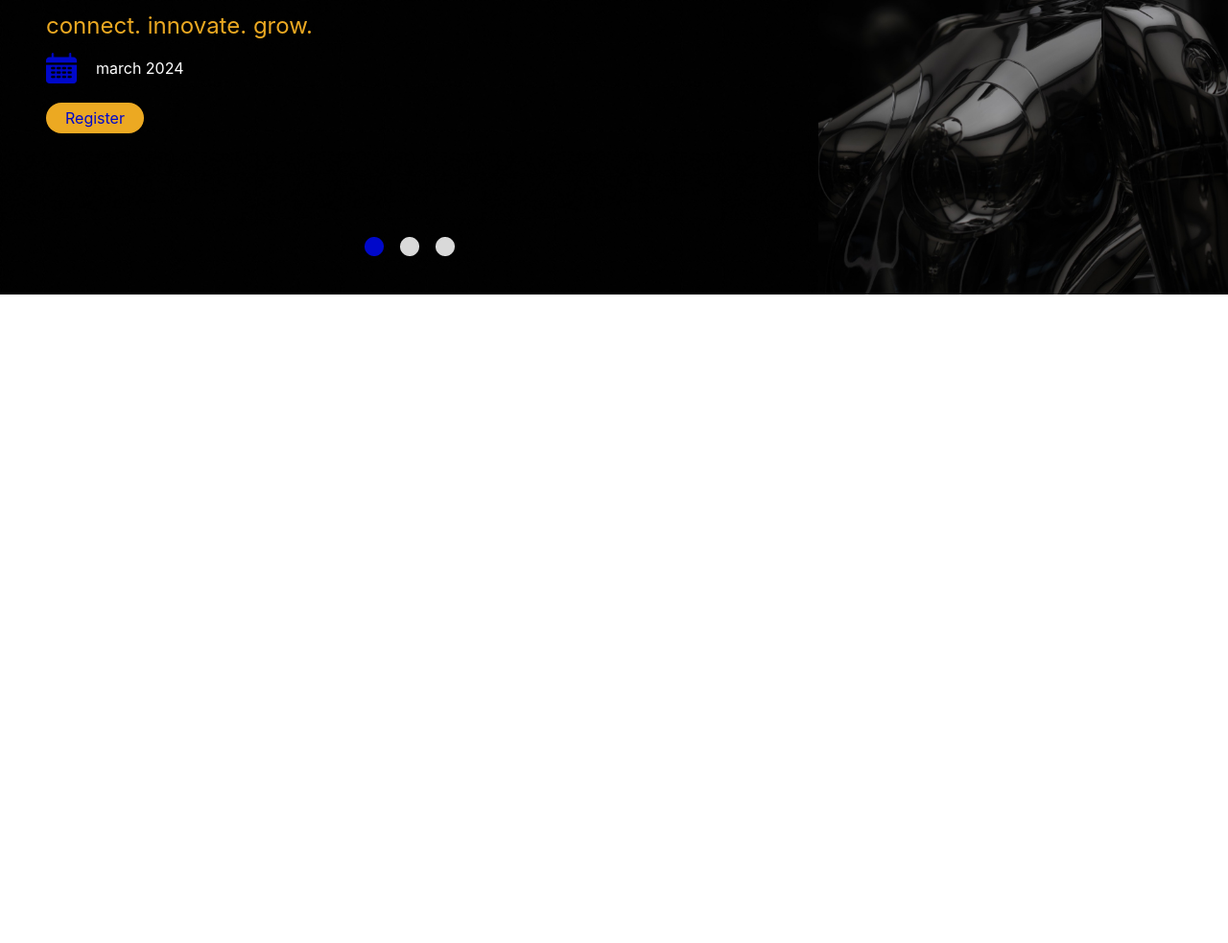
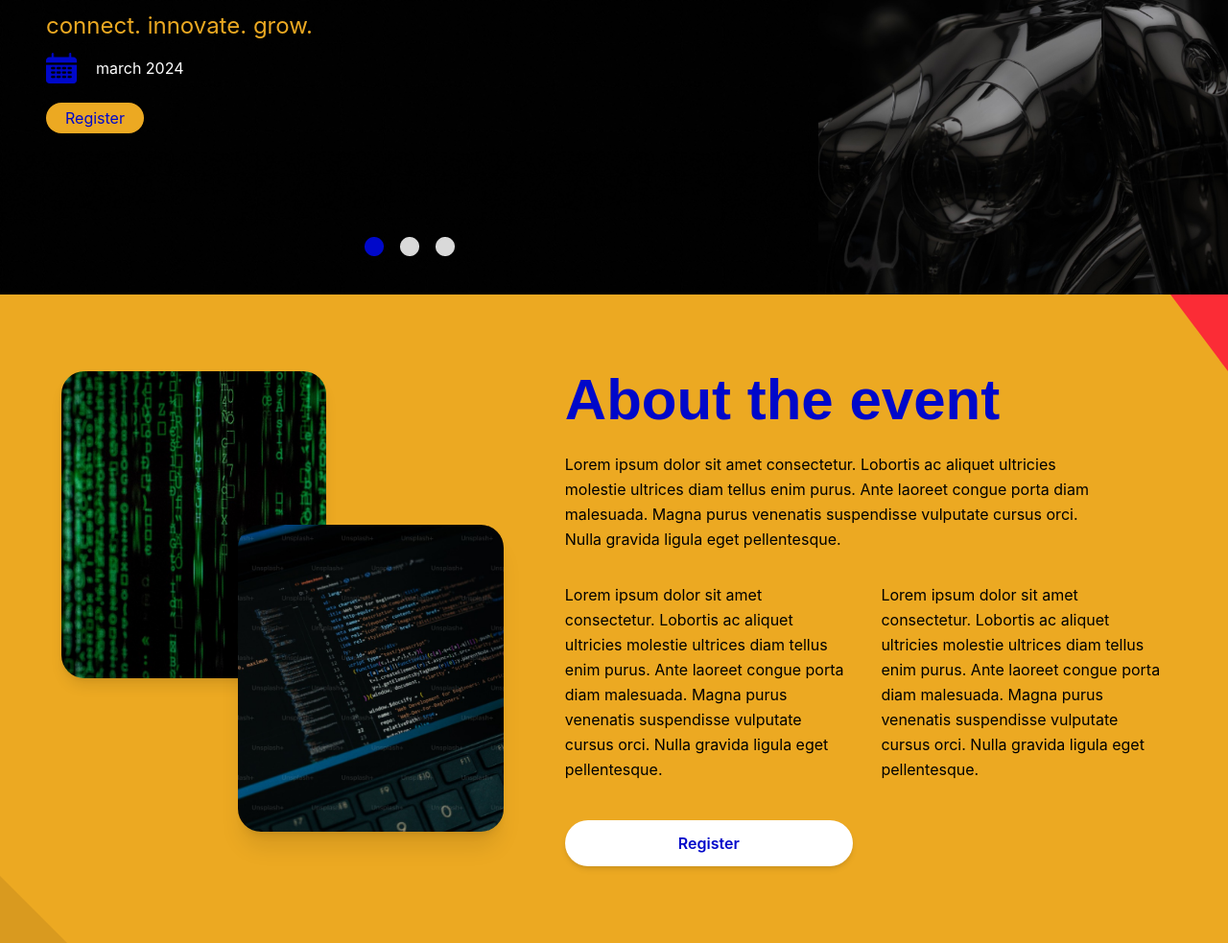
Before and after one commit to joewee-x/tech-urban, a website: page src/index.html in a window 1280 px wide. Shown: the part 493-1476 px from the top of the page at 96% size. Before the commit the page ends 800 px from the top, so only its background shows below. Drawn offline with Linux system fonts and the light colour scheme.

Commit message:
feat/add about section

```diff
--- a/src/index.html
+++ b/src/index.html
@@ -101,6 +101,50 @@
                 </div>
             </div>
         </section>
+          <!-- about section -->
+        <section class="relative w-full bg-[#ECA922] overflow-hidden px-6 sm:px-10 lg:px-16 py-16 sm:py-20">
+
+            <!-- decorative triangles -->
+            <div class="absolute top-0 right-0 w-0 h-0 border-t-60 sm:border-t-80 border-t-red-500 border-l-60 sm:border-l-80p border-l-transparent"></div>
+            <div class="absolute bottom-0 left-0 w-0 h-0 border-b-50 sm:border-b-70 border-b-[#d99a1f] border-r-50 sm:border-r-70 border-r-transparent"></div>
+
+            <div class="relative z-10 flex flex-col lg:flex-row items-center lg:items-start gap-12 lg:gap-16 max-w-7xl mx-auto">
+
+                <!-- Left: overlapping images -->
+                <div class="relative w-full max-w-sm lg:max-w-none lg:w-2/5 h-105 sm:h-120 shrink-0">
+                    <img
+                        class="absolute top-0 left-0 w-3/5 h-3/5 sm:h-2/3 object-cover rounded-3xl shadow-lg"
+                        src="/img/mtrix1.jpg" alt="">
+
+                    <img class="absolute bottom-0 right-0 w-3/5 h-3/5 sm:h-2/3 object-cover rounded-3xl shadow-xl" src="/img/mtrix2.jpg" alt="">
+
+                </div>
+
+                <!-- Right: content -->
+                <div class="w-full lg:w-3/5">
+                    <h2 class="font-baloo font-extrabold text-[#0008CA] text-4xl sm:text-5xl lg:text-6xl mb-6">
+                        About the event
+                    </h2>
+
+                    <p class="text-black text-sm sm:text-base leading-relaxed mb-8 max-w-xl">
+                        Lorem ipsum dolor sit amet consectetur. Lobortis ac aliquet ultricies molestie ultrices diam tellus enim purus. Ante laoreet congue porta diam malesuada. Magna purus venenatis suspendisse vulputate cursus orci. Nulla gravida ligula eget pellentesque.
+                    </p>
+
+                    <div class="grid grid-cols-1 sm:grid-cols-2 gap-6 sm:gap-8 mb-10">
+                        <p class="text-black text-sm sm:text-base leading-relaxed">
+                            Lorem ipsum dolor sit amet consectetur. Lobortis ac aliquet ultricies molestie ultrices diam tellus enim purus. Ante laoreet congue porta diam malesuada. Magna purus venenatis suspendisse vulputate cursus orci. Nulla gravida ligula eget pellentesque.
+                        </p>
+                        <p class="text-black text-sm sm:text-base leading-relaxed">
+                            Lorem ipsum dolor sit amet consectetur. Lobortis ac aliquet ultricies molestie ultrices diam tellus enim purus. Ante laoreet congue porta diam malesuada. Magna purus venenatis suspendisse vulputate cursus orci. Nulla gravida ligula eget pellentesque.
+                        </p>
+                    </div>
+
+                    <button class="w-full sm:w-auto sm:min-w-75 bg-white text-[#0008CA] font-semibold px-8 py-3 rounded-full shadow-md hover:shadow-lg transition">
+                        Register
+                    </button>
+                </div>
+            </div>
+        </section>
 
 
 
```
Also changed, not shown: img/mtrix2.jpg (added), img/mtrr.png (renamed from img/Rectangle 56 (1).png), src/output.css.
